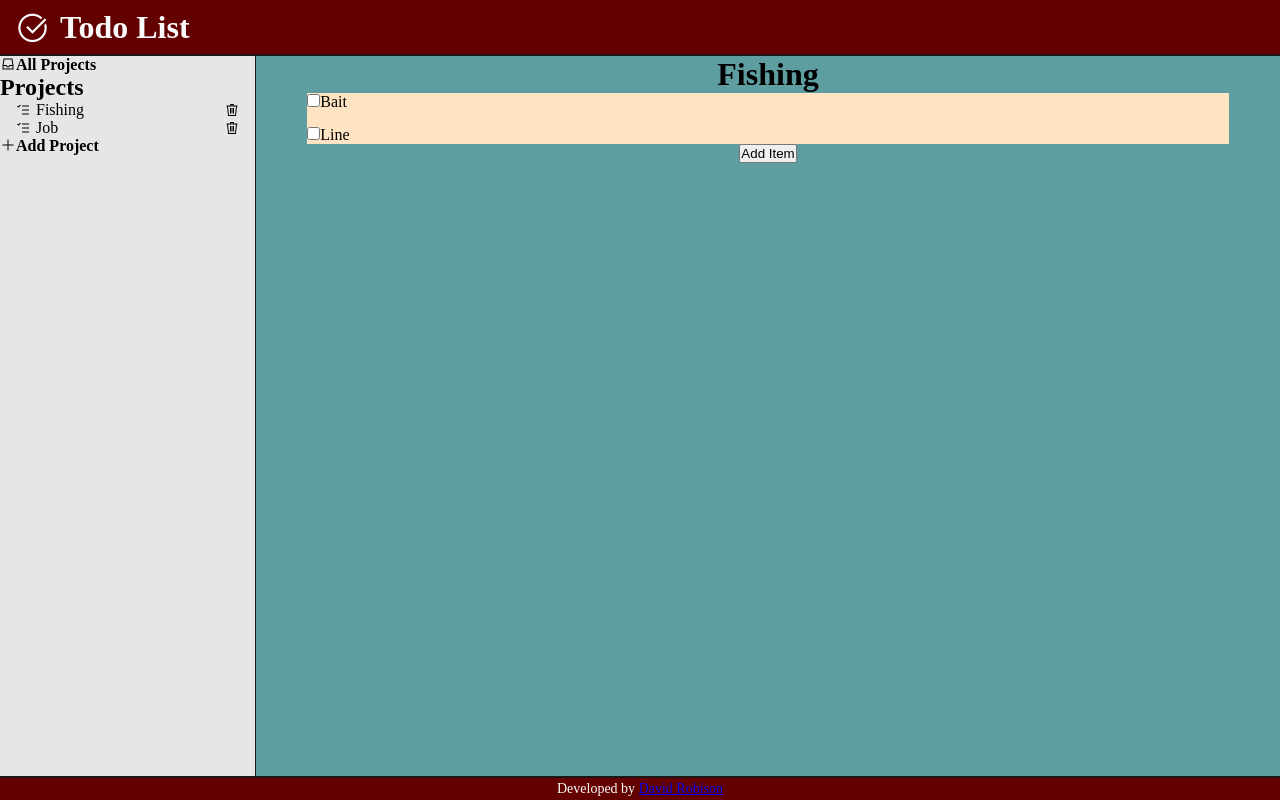
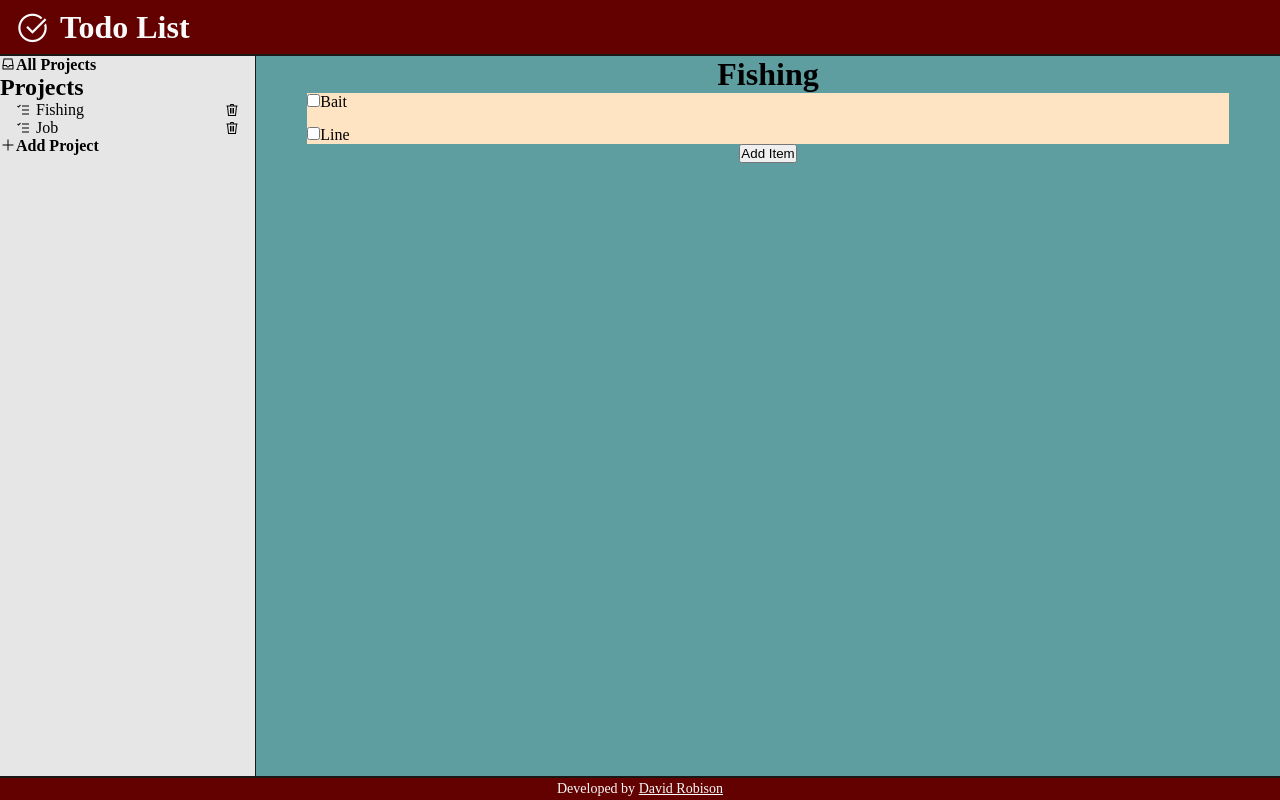
Before and after one commit to robisonwebdev/todo-react, a React (Create React App) app: page / in a window 1280 px wide. Built offline with nearby package versions, Linux system fonts and the light colour scheme.

Commit message:
Added color and text-decoration to #Footer a

```diff
--- a/src/styles/Footer.css
+++ b/src/styles/Footer.css
@@ -12,3 +12,8 @@
     height: 3%;
     width: 100%;
 }
+
+#Footer a {
+    color: var(--white);
+    text-decoration: underline;
+}
```
